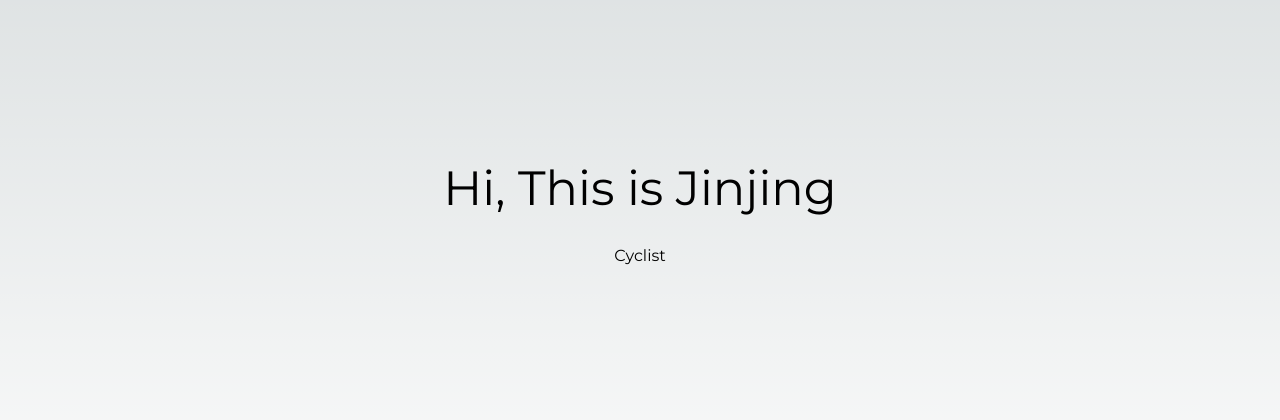
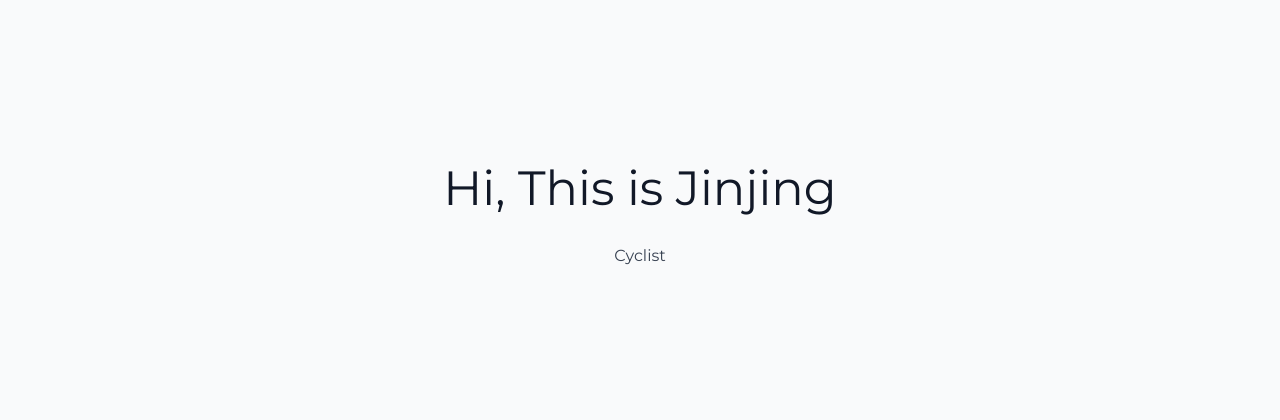
Before and after one commit to jinjingngo/blog, a Next.js app: page / in a window 1280 px wide. Shown: the part 184-604 px from the top of the page. Built offline with nearby package versions, Linux system fonts and the light colour scheme.

Commit message:
feat: inital home page

```diff
--- a/src/app/globals.css
+++ b/src/app/globals.css
@@ -3,14 +3,12 @@
 @tailwind utilities;
 
 :root {
-	--foreground-rgb: 0, 0, 0;
 	--background-start-rgb: 214, 219, 220;
 	--background-end-rgb: 255, 255, 255;
 }
 
 @media (prefers-color-scheme: dark) {
 	:root {
-		--foreground-rgb: 255, 255, 255;
 		--background-start-rgb: 0, 0, 0;
 		--background-end-rgb: 0, 0, 0;
 	}
@@ -18,18 +16,11 @@
 
 html,
 body {
-	width: 100vw;
-	min-height: 100vh;
+	width: 100dvw;
+	min-height: 100dvh;
 }
 
 body {
-	color: rgb(var(--foreground-rgb));
-	background: linear-gradient(
-			to bottom,
-			transparent,
-			rgb(var(--background-end-rgb))
-		)
-		rgb(var(--background-start-rgb));
 	display: flex;
 	flex-direction: column;
 }
--- a/src/app/layout.tsx
+++ b/src/app/layout.tsx
@@ -28,7 +28,9 @@ export default function RootLayout({
 }>) {
 	return (
 		<html lang="en">
-			<body className={montserrat.className}>{children}</body>
+			<body className={`bg-gray-50 ${montserrat.className}`}>
+				{children}
+			</body>
 		</html>
 	);
 }
--- a/src/app/page.tsx
+++ b/src/app/page.tsx
@@ -13,9 +13,11 @@ export default function Home() {
 	}, ROLES_SWITCHING_INTERVAL);
 
 	return (
-		<main className="flex h-dvh flex-col items-center justify-center gap-8 ">
-			<h1 className="text-4xl md:text-5xl">Hi, This is Jinjing</h1>
-			<article className="text-center flex flex-col">
+		<main className="flex h-dvh flex-col items-center justify-center gap-8 text-gray-800">
+			<h1 className="text-4xl md:text-5xl text-gray-900">
+				Hi, This is Jinjing
+			</h1>
+			<article className="text-center flex flex-col text-gray-700">
 				<span>{role}</span>
 			</article>
 		</main>
```
